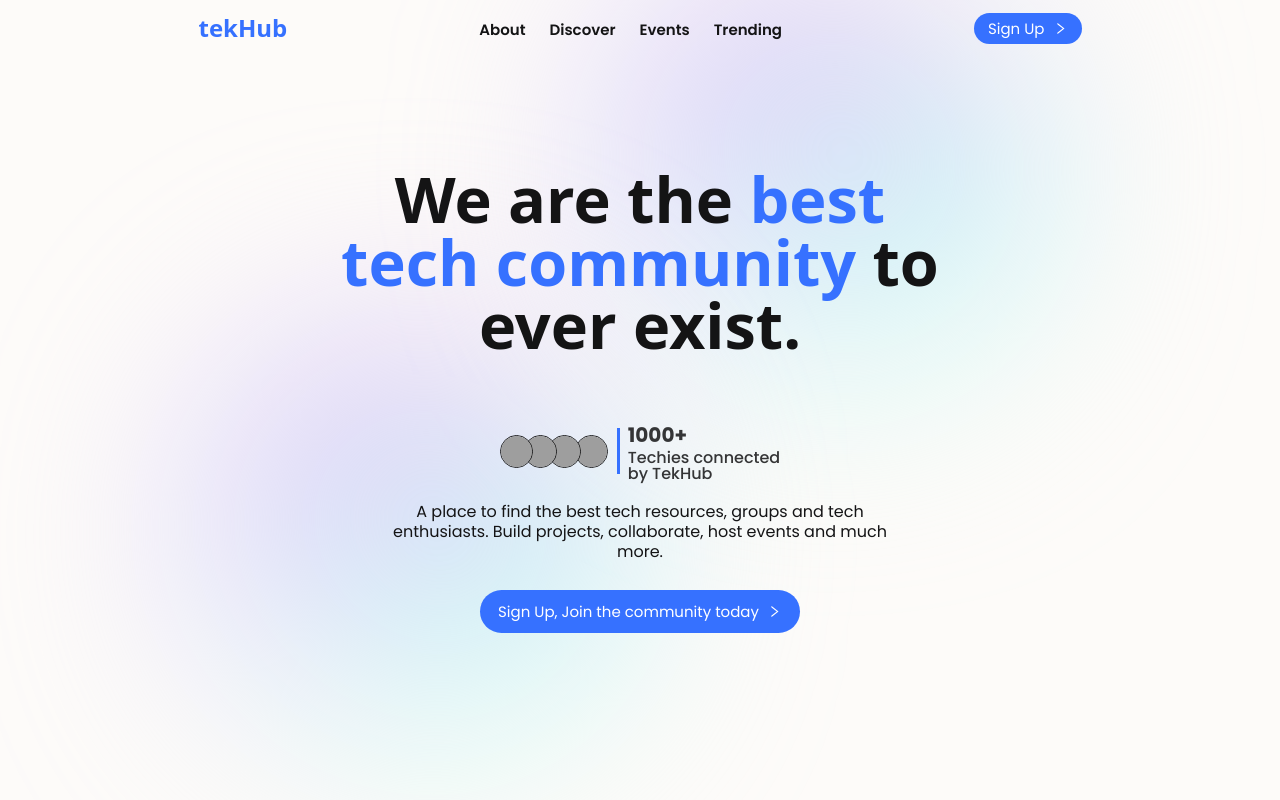
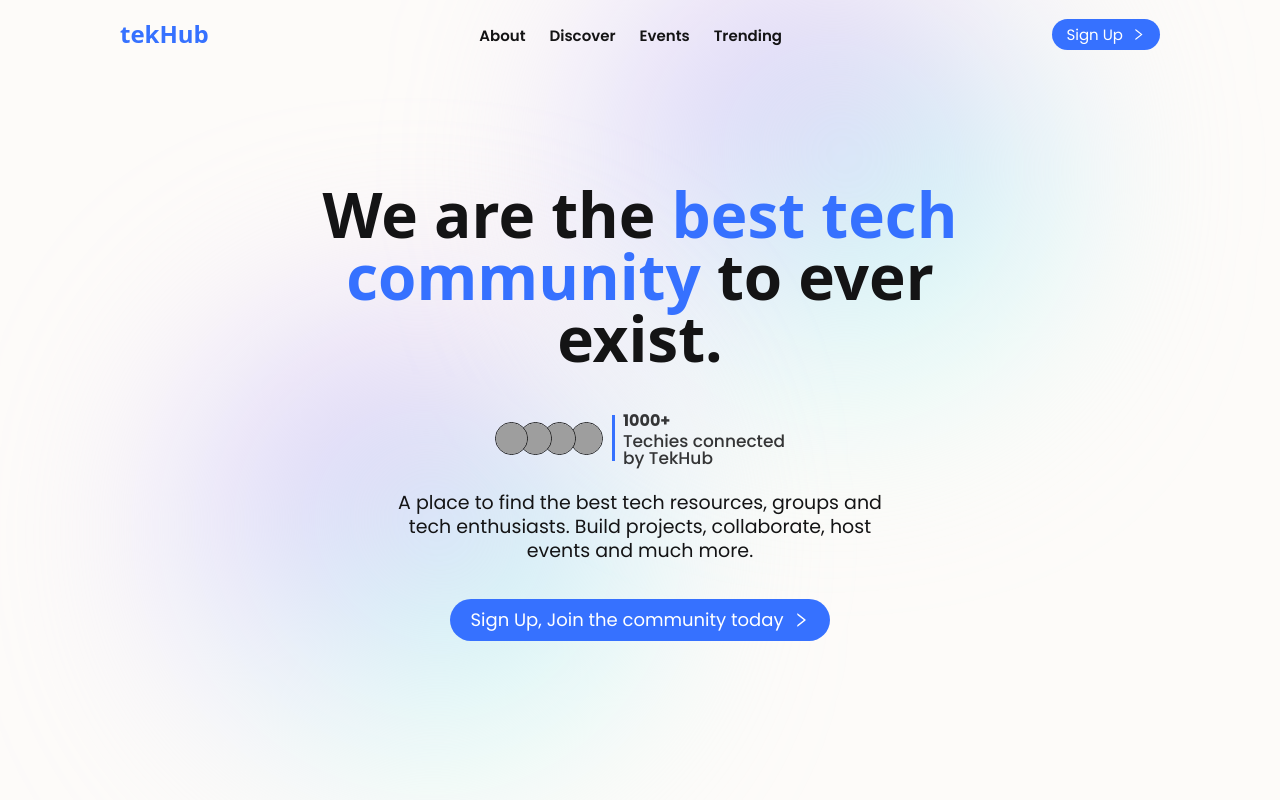
Before and after one commit to tamalCodes/TheTechies, a Next.js app: page / in a window 1280 px wide. Built offline with nearby package versions, Linux system fonts and the light colour scheme; grey boxes are pictures that could not be loaded.

Commit message:
fix: responsiveness fixes

```diff
--- a/app/(root)/page.jsx
+++ b/app/(root)/page.jsx
@@ -8,7 +8,7 @@ export default function Home() {
   return (
     <>
       <Navbar />
-      <div className="flex flex-col justify-center items-center h-screen relative px-0 py-[10px] ">
+      <div className="flex flex-col justify-center items-center h-screen relative pt-6 max-xs:overflow-x-hidden">
         <div className="blob1"></div>
         <div className="blob2"></div>
 
--- a/app/globals.css
+++ b/app/globals.css
@@ -7,6 +7,7 @@
 
 body {
   cursor: url("/assets/cursor.svg"), auto !important;
+
 }
 
 @layer components {
@@ -17,17 +18,7 @@ body {
   /* //* Navbar Styles */
 
 
-  .navitems_parent {
-    @apply md:flex items-center gap-6 hidden;
-  }
 
-  .navitems {
-    @apply font-poppins font-[600] text-[15px] no-underline pt-[5px] text-black;
-  }
-
-  .navbardiv_right {
-    @apply flex items-center gap-2;
-  }
 }
 
 /* //* Button Custom classes */
--- a/components/private/Landing.jsx
+++ b/components/private/Landing.jsx
@@ -1,17 +1,20 @@
+"use client";
+
 import Image from "next/image";
 import React from "react";
 import { AiOutlineRight } from "react-icons/ai";
 
 const Landing = () => {
   return (
-    <div className="flex flex-col items-center justify-center relative">
-      <h1 className="font-montserrat text-[63px] font-extrabold text-black w-[50%] text-center leading-none ">
-        We are the <span className="text-blue">best tech community</span> to
-        ever exist.
+    <div className="relative px-8 flex flex-col tab:items-center">
+      <h1 className="font-montserrat font-bold text-black leading-none text-[45px] tab:text-[60px] tab:font-extrabold  tab:text-center desktop:text-[62px] desktop:w-[60%] ">
+        We are the{" "}
+        <span className="text-blue leading-none">best tech community</span> to
+        ever {window.innerWidth > 1300 && <br />}exist.
       </h1>
 
-      <div className="flex items-center gap-2 mt-[4rem] mb-5">
-        <div className="relative flex  w-[109px] h-[33px]">
+      <div className="flex items-center gap-2 mt-10 mb-10 desktop:mb-6">
+        <div className="relative flex w-[109px] h-[33px]">
           <Image
             src="https://mir-s3-cdn-cf.behance.net/project_modules/2800_opt_1/e9bae6101650903.5f2369bc9baf7.jpg"
             width={400}
@@ -42,29 +45,36 @@ const Landing = () => {
           />
         </div>
 
-        <div className="h-[46px] border-l-[3px] border-l-blue border-solid;"></div>
+        <div className=" h-[46px] border-l-[3px] border-l-blue border-solid;"></div>
 
         <div className="flex flex-col font-poppins text-black">
-          <span className="font-bold opacity-85 text-[20px]">1000+</span>
-          <span className="text-[16px] m-0 leading-none font-medium opacity-85">
+          <span className="font-bold opacity-85 text-[16px] tab:text-19px]">
+            1000+
+          </span>
+          <span className="text-[16px] tab:text-[17px] m-0 leading-none font-medium opacity-85">
             Techies connected
           </span>
-          <span className="text-[16px] m-0 leading-none font-medium opacity-85">
+          <span className="text-[16px] tab:text-[17px] m-0 leading-none font-medium opacity-85">
             by TekHub
           </span>
         </div>
       </div>
 
-      <p className="font-poppins text-black  w-[40%] text-center leading-tight text-[16px] font-normal mb-7">
-        A place to find the best tech resources, groups and tech enthusiasts.
+      <p className="font-poppins text-black  leading-tight text-[17px] tab:text-[19px] font-normal mb-9 tab:w-[70%] tab:text-center desktop:w-[40%]">
+        A place to find the best tech resources, groups and tech enthusiasts.{" "}
+        {/* <br className="hidden desktop:block" /> */}
         Build projects, collaborate, host events and much more.
       </p>
 
-      <button className=" hidden md:flex items-center justify-center gap-2 px-[18px] py-[14px] rounded-[30px] bg-blue text-white">
-        <span className="text-[15px] font-poppins leading-none">
+      <button className=" flex items-center justify-center gap-2 py-3 rounded-[30px] bg-blue text-white w-[200px] tab:w-auto tab:px-5">
+        <span className="hidden tab:block text-[18px] font-poppins leading-none">
           Sign Up, Join the community today
         </span>
-        <AiOutlineRight className="text-[15px] font-bold" />
+
+        <span className=" tab:hidden text-[15px] font-poppins leading-none font-medium">
+          Sign Up Today
+        </span>
+        <AiOutlineRight className="text-[18px] font-bold" />
       </button>
     </div>
   );
--- a/components/shared/Navbar.jsx
+++ b/components/shared/Navbar.jsx
@@ -8,26 +8,30 @@ import { AiOutlineRight } from "react-icons/ai";
 function Navbar() {
   return (
     <>
-      <nav className="pt-[10px]  absolute z-10 w-full flex">
-        <div className="flex items-center justify-between mx-auto gap-[12rem]">
+      <nav className="pt-4  absolute z-10 w-full flex">
+        <div className="flex items-center justify-between mx-auto w-full px-8 desktop:px-[120px]">
           <Link href="/">
             <h1 className="font-montserrat text-[1.5rem] font-extrabold text-blue m-0">
               tekHub
             </h1>
           </Link>
 
-          <div className="navitems_parent">
+          <div className="desktop:flex items-center gap-6 hidden">
             {navbarItems?.map((item, index) => {
               return (
-                <Link href={item?.link} className="navitems" key={index}>
+                <Link
+                  href={item?.link}
+                  className="font-poppins font-[600] text-[15px] no-underline pt-[5px] text-black"
+                  key={index}
+                >
                   {item?.name}
                 </Link>
               );
             })}
           </div>
 
-          <div className="navbardiv_right">
-            <button className=" hidden md:flex items-center justify-center gap-2 px-[14px] py-[8px] rounded-[30px] bg-blue text-white">
+          <div className="flex items-center gap-2">
+            <button className=" hidden desktop:flex items-center justify-center gap-2 px-[14px] py-[8px] rounded-[30px] bg-blue text-white">
               <span className="text-[15px] font-poppins leading-none">
                 {" "}
                 Sign Up
@@ -35,8 +39,8 @@ function Navbar() {
               <AiOutlineRight className="text-[15px]" />
             </button>
 
-            <div className="bg-[#ffffff3c] px-[20px] py-[8px] rounded-[20px] md:hidden ">
-              <GiHamburgerMenu className="w-[24px] font-[500] h-[24px] text-yellow-light" />
+            <div className="bg-[#ffffff3c] px-[20px] py-[8px] rounded-[20px] desktop:hidden ">
+              <GiHamburgerMenu className="w-[24px] font-[500] h-[24px] text-blue" />
             </div>
           </div>
         </div>
--- a/tailwind.config.js
+++ b/tailwind.config.js
@@ -22,7 +22,10 @@ module.exports = {
         "groups-sidebar": "-30px 0px 60px 0px rgba(28, 28, 31, 0.50)",
       },
       screens: {
-        xs: "400px",
+        xs: "500px",
+        md: "1020px",
+        tab: "700px",
+        desktop: "1000px",
       },
       keyframes: {
         "accordion-down": {
```
